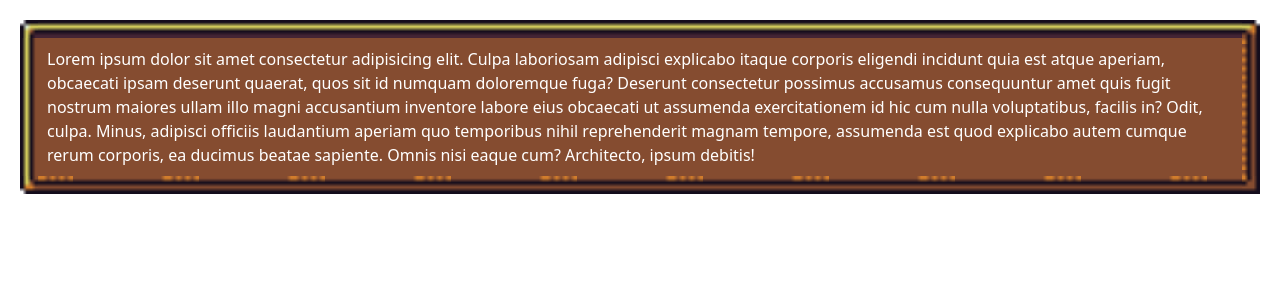
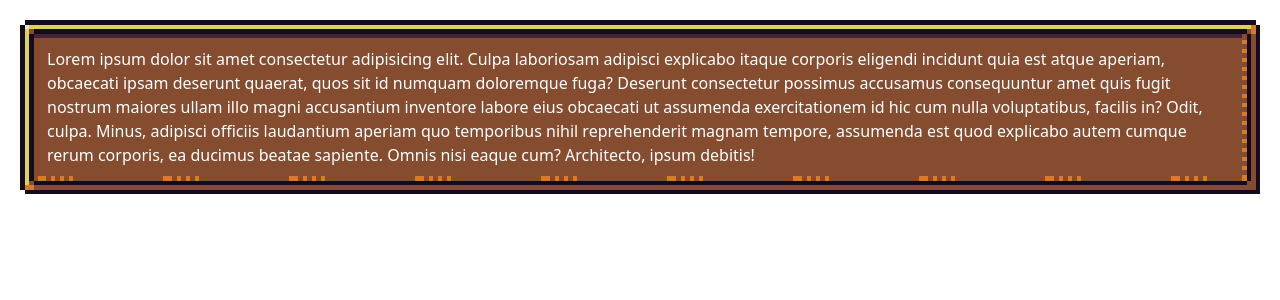
Before and after one commit to callumzhong/obtainer-rpg-frontend, a React (Create React App) app: page / in a window 1280 px wide. Shown: the top 300 px of the page. Built offline with nearby package versions, Linux system fonts and the light colour scheme; what tailwindcss-image-rendering would draw is missing.

Commit message:
feat: 新增 rpgui-content class 樣式

```diff
--- a/src/App.js
+++ b/src/App.js
@@ -7,18 +7,21 @@ const App = () => {
 		// 	<Route path='/village' element={<VillagePage />} /> */}
 		// </Routes>
 		<div className='mx-5 mt-5'>
-			<Container mode='framed-golden'>
-				Lorem ipsum dolor sit amet consectetur adipisicing elit. Culpa
-				laboriosam adipisci explicabo itaque corporis eligendi incidunt quia est
-				atque aperiam, obcaecati ipsam deserunt quaerat, quos sit id numquam
-				doloremque fuga? Deserunt consectetur possimus accusamus consequuntur
-				amet quis fugit nostrum maiores ullam illo magni accusantium inventore
-				labore eius obcaecati ut assumenda exercitationem id hic cum nulla
-				voluptatibus, facilis in? Odit, culpa. Minus, adipisci officiis
-				laudantium aperiam quo temporibus nihil reprehenderit magnam tempore,
-				assumenda est quod explicabo autem cumque rerum corporis, ea ducimus
-				beatae sapiente. Omnis nisi eaque cum? Architecto, ipsum debitis!
-			</Container>
+			<div className='rpgui-content'>
+				<Container mode='framed-golden'>
+					Lorem ipsum dolor sit amet consectetur adipisicing elit. Culpa
+					laboriosam adipisci explicabo itaque corporis eligendi incidunt quia
+					est atque aperiam, obcaecati ipsam deserunt quaerat, quos sit id
+					numquam doloremque fuga? Deserunt consectetur possimus accusamus
+					consequuntur amet quis fugit nostrum maiores ullam illo magni
+					accusantium inventore labore eius obcaecati ut assumenda
+					exercitationem id hic cum nulla voluptatibus, facilis in? Odit, culpa.
+					Minus, adipisci officiis laudantium aperiam quo temporibus nihil
+					reprehenderit magnam tempore, assumenda est quod explicabo autem
+					cumque rerum corporis, ea ducimus beatae sapiente. Omnis nisi eaque
+					cum? Architecto, ipsum debitis!
+				</Container>
+			</div>
 		</div>
 	);
 };
--- a/src/index.css
+++ b/src/index.css
@@ -8,3 +8,27 @@
 		overflow: hidden;
 	}
 }
+
+@layer components {
+	.rpgui-content * {
+		/* remove outline effect for input elements etc */
+		outline: none;
+
+		/* prevent text selecting */
+		-webkit-touch-callout: none;
+		-webkit-user-select: none;
+		-khtml-user-select: none;
+		-moz-user-select: none;
+		-ms-user-select: none;
+		user-select: none;
+		-webkit-tap-highlight-color: rgba(0, 0, 0, 0);
+
+		/* pixelated enlargement filter (to keep the pixel-art style when enlarging pictures) */
+		-ms-interpolation-mode: nearest-neighbor;
+		image-rendering: -webkit-optimize-contrast;
+		image-rendering: -webkit-crisp-edges;
+		image-rendering: -moz-crisp-edges;
+		image-rendering: -o-crisp-edges;
+		image-rendering: pixelated;
+	}
+}
```
